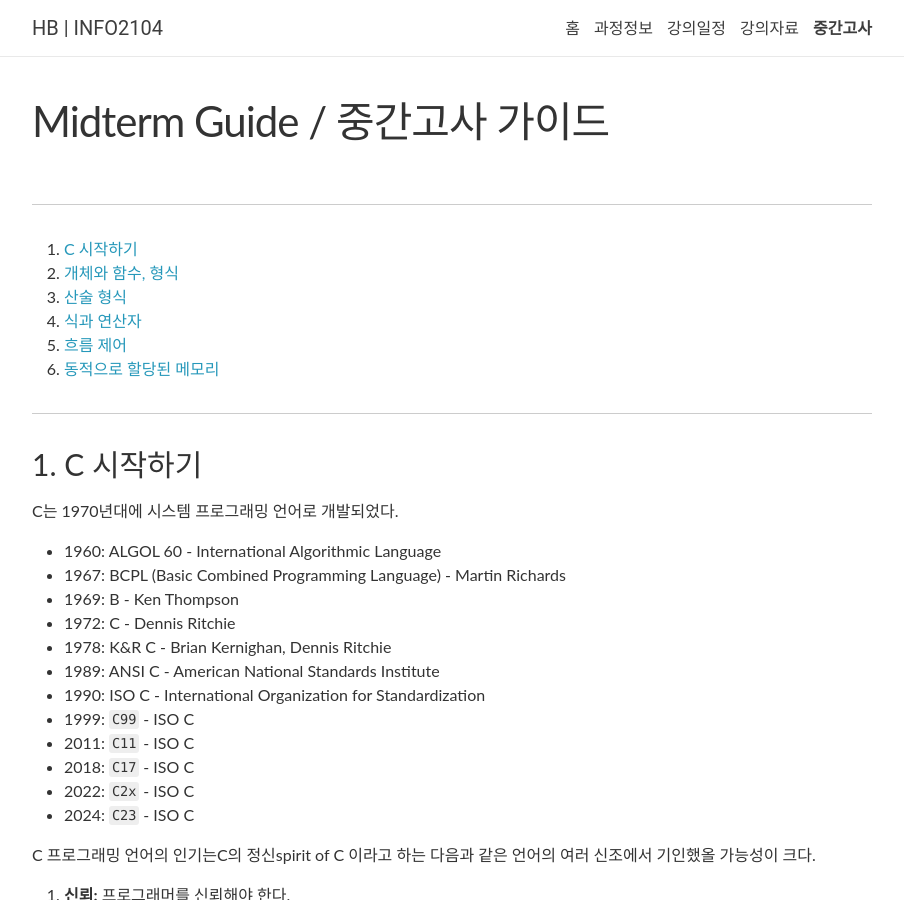
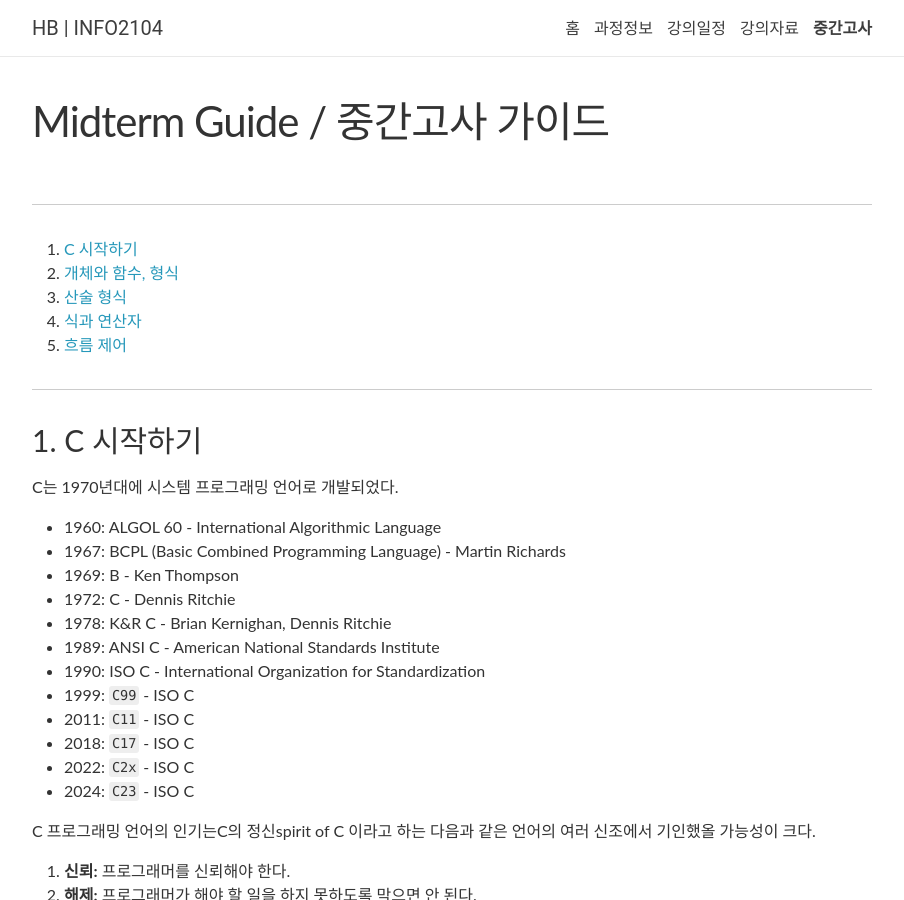
Before and after one commit to 2023-aaronkr/hb-c, a Jekyll site: the page built from _pages/midterm.md, in a window 1280 px wide and 900 px high. Shown: the whole window, without its empty margins (188-1092 px from the left). Built offline with Jekyll 4.4.1, drawn with Linux system fonts in a browser that asks for light colours; nearby versions of some CDN libraries; comment, search, counter and statistics services are not loaded; some of the changed text lies outside the part shown.

Commit message:
Update midterm guide

```diff
--- a/_pages/midterm.md
+++ b/_pages/midterm.md
@@ -13,7 +13,6 @@ permalink: /midterm/
 3. [산술 형식](#3-산술-형식)
 4. [식과 연산자](#4-식과-연산자)
 5. [흐름 제어](#5-흐름-제어)
-6. [동적으로 할당된 메모리](#6-동적으로-할당된-메모리)
 
 ---
 
@@ -406,9 +405,3 @@ struct date {
 - return 문
 
 [목차로 돌아가기](#midterm-guide--중간고사-가이드)
-
----
-
-### 6. 동적으로 할당된 메모리
-
-[목차로 돌아가기](#midterm-guide--중간고사-가이드)
```
